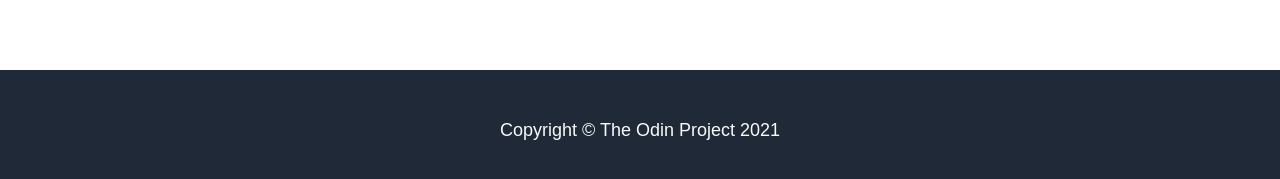
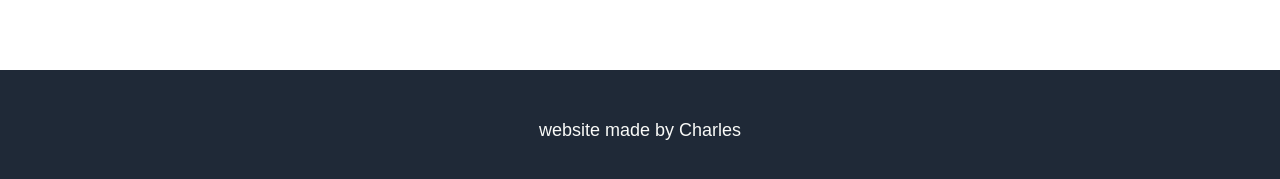
Before and after one commit to marasy8/odin-landing-page, a plain HTML site: page index.html in a window 1280 px wide. Shown: the part 1721-1900 px from the top of the page. Drawn offline with Linux system fonts and the light colour scheme.

Commit message:
Update index.html
changed copyright to me

```diff
--- a/index.html
+++ b/index.html
@@ -63,7 +63,7 @@
         <button class="button-2">Sign up</button>
     </div>
     <div class="footer">
-        Copyright &copy; The Odin Project 2021
+        website made by Charles
     </div>
 </body>
 </html>
```
